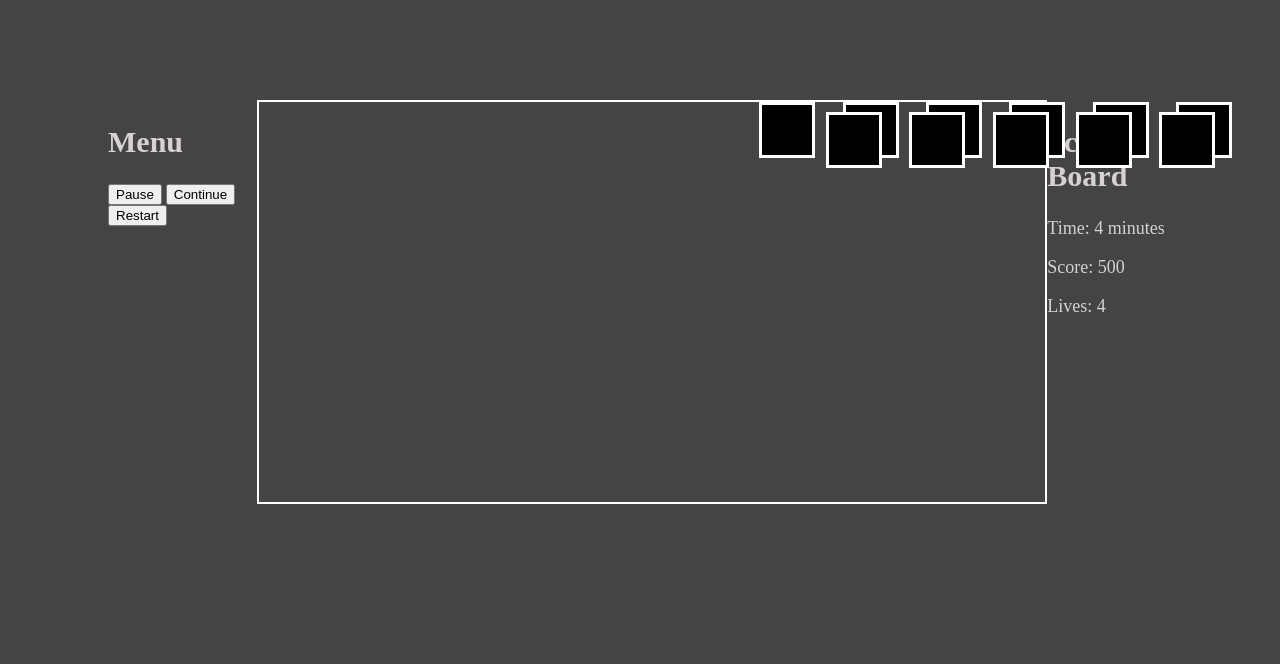
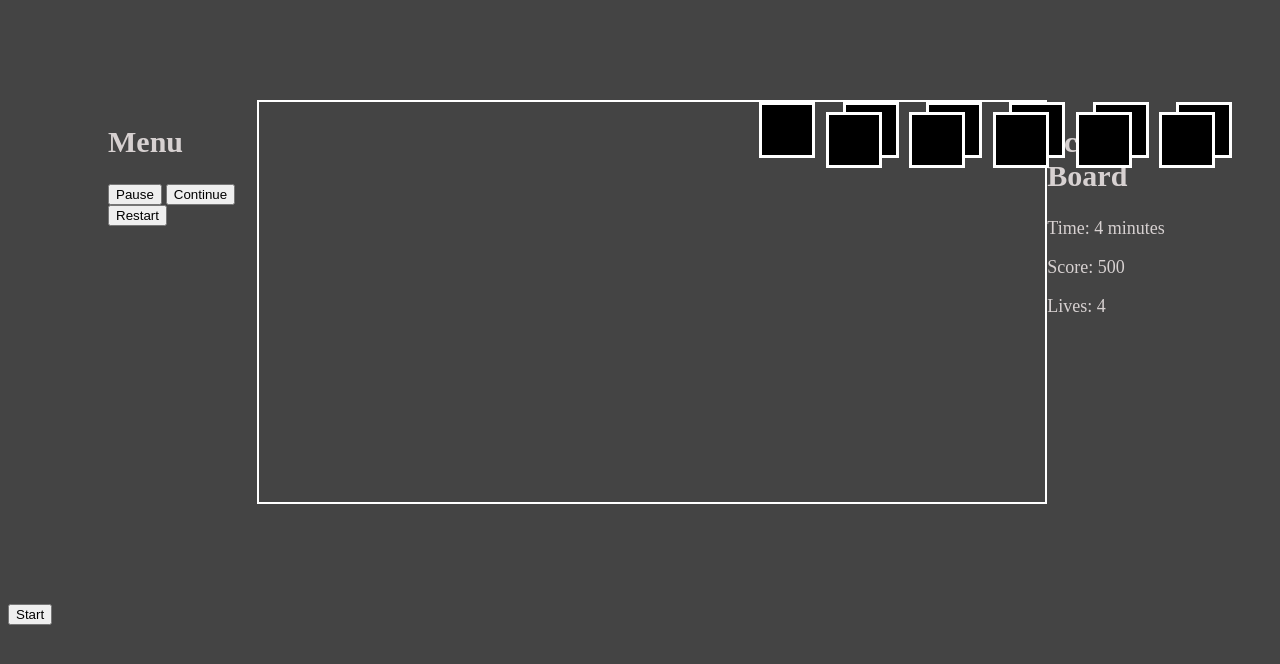
Before and after one commit to eediallo/make-your-game, a plain HTML site: page index.html in a window 1280 px wide. Drawn offline with Linux system fonts and the light colour scheme.

Commit message:
adds start button

```diff
--- a/index.html
+++ b/index.html
@@ -27,5 +27,6 @@
         </section>
       </div>
     </div>
+    <button id="start-btn">Start</button>
   </body>
 </html>
```
